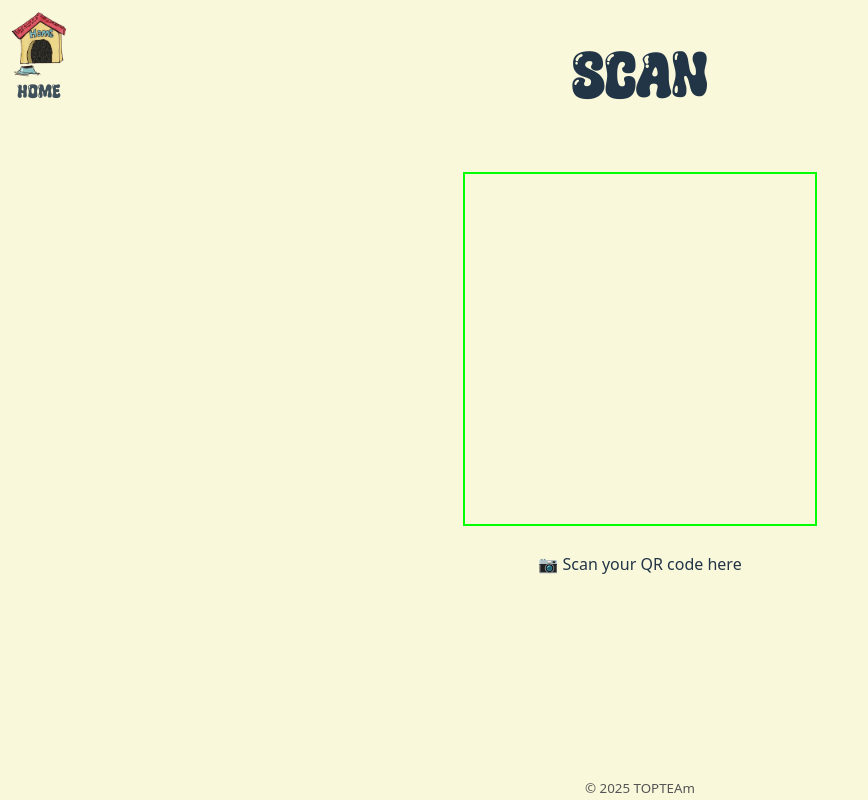
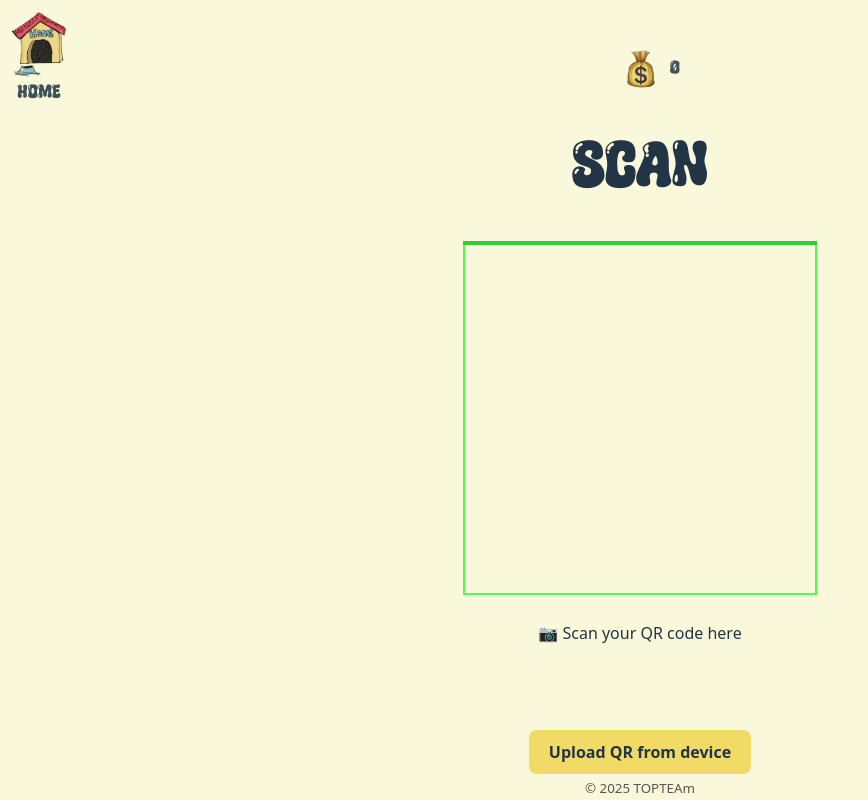
Before and after one commit to XuanLIN0224/Game-based-Promotion-Study-App-TOPTEAm, a React (Vite) app in the folder frontend/: page /Game-based-Promotion-Study-App-TOPTEAm/scan in a window 1280 px wide. Shown: the whole page, without its empty margins (0-868 px from the left). Built offline with nearby package versions, Linux system fonts and the light colour scheme; no server answers; sample sign-in values are in the browser's storage.

Commit message:
added upload option in scan page and render current score on top of the page

```diff
--- a/frontend/src/pages/Scan.jsx
+++ b/frontend/src/pages/Scan.jsx
@@ -7,8 +7,58 @@ export default function Scan() {
   const BASE = import.meta.env.BASE_URL || "/";
   const videoRef = useRef(null);
   const canvasRef = useRef(null);
+
   const [qrResult, setQrResult] = useState("");
+  const [score, setScore] = useState(0);
+  const [group, setGroup] = useState("");
 
+  // fetch current user
+  useEffect(() => {
+    fetch("http://localhost:5001/api/auth/me", {
+      headers: {
+        Authorization: `Bearer ${localStorage.getItem("token")}`,
+      },
+    })
+      .then((res) => res.json())
+      .then((data) => {
+        setScore(data?.score || 0);
+        setGroup(data?.group || "default");
+      })
+      .catch((err) => console.error("Failed to fetch /auth/me:", err));
+  }, []);
+
+  // Group icons
+  const groupIcons = {
+    default: { coin: `${BASE}icons/default/moneybag_icon.png` },
+    dog: { coin: `${BASE}icons/dog/coin.png` },
+    cat: { coin: `${BASE}icons/cat/coin.png` },
+  };
+  const icons = groupIcons[group] ?? groupIcons.default;
+
+  // Handle QR code scan result
+  const handleScanResult = (code) => {
+    if (code && code !== qrResult) {
+      setQrResult(code);
+      console.log("QR Code:", code);
+
+      fetch("http://localhost:5001/api/user/scan", {
+        method: "POST",
+        headers: {
+          "Content-Type": "application/json",
+          Authorization: `Bearer ${localStorage.getItem("token")}`,
+        },
+        body: JSON.stringify({ code }),
+      })
+        .then((res) => res.json())
+        .then((data) => {
+          setScore(data.score); // update score
+          alert(`✅ Scanned! Your new score: ${data.score}`);
+        })
+        .catch((err) => console.error("Scan error:", err));
+    }
+  };
+
+  // QR scanning effect (camera)
   useEffect(() => {
     const constraints = { video: { facingMode: "environment" } };
 
@@ -30,26 +80,7 @@ export default function Scan() {
             const imageData = ctx.getImageData(0, 0, canvas.width, canvas.height);
             const code = jsQR(imageData.data, imageData.width, imageData.height);
 
-            if (code && code.data !== qrResult) {
-              setQrResult(code.data);
-              console.log("QR Code:", code.data);
-
-              // Call backend to add score
-              fetch("http://localhost:5001/api/user/scan", {
-                method: "POST",
-                headers: {
-                  "Content-Type": "application/json",
-                  Authorization: `Bearer ${localStorage.getItem("token")}`, // assuming you store JWT in localStorage
-                },
-                body: JSON.stringify({ code: code.data }),
-              })
-                .then((res) => res.json())
-                .then((data) => {
-                  console.log("Score updated:", data);
-                  alert(`✅ Scanned! Your new score: ${data.score}`);
-                })
-                .catch((err) => console.error("Scan error:", err));
-            }
+            if (code) handleScanResult(code.data);
           }
           requestAnimationFrame(scan);
         };
@@ -65,8 +96,37 @@ export default function Scan() {
     };
   }, [qrResult]);
 
-    return (
+  // Handle file upload
+  const handleFileUpload = (e) => {
+    const file = e.target.files[0];
+    if (!file) return;
+
+    const reader = new FileReader();
+    reader.onload = () => {
+      const img = new Image();
+      img.onload = () => {
+        const canvas = canvasRef.current;
+        const ctx = canvas.getContext("2d");
+        canvas.width = img.width;
+        canvas.height = img.height;
+        ctx.drawImage(img, 0, 0, img.width, img.height);
+
+        const imageData = ctx.getImageData(0, 0, canvas.width, canvas.height);
+        const code = jsQR(imageData.data, imageData.width, imageData.height);
+        if (code) {
+          handleScanResult(code.data);
+        } else {
+          alert("❌ No QR code found in this image");
+        }
+      };
+      img.src = reader.result;
+    };
+    reader.readAsDataURL(file);
+  };
+
+  return (
     <div className="page">
+      {/* Left nav */}
       <div className="leftside">
         <div className="pagelinkicon" onClick={() => navigate("/")}>
           <img
@@ -81,16 +141,27 @@ export default function Scan() {
         </div>
       </div>
 
+      {/* Score Pad */}
+      <div className="scorePad">
+        <div
+          className="pagelinkicon"
+          style={{ display: "flex", flexDirection: "row", gap: "10px" }}
+        >
+          <img src={icons.coin} className="icon" alt="Score" />
+          <p className="iconcaption">{score}</p>
+        </div>
+      </div>
+
       <h1 className="title">Scan</h1>
 
-      {/* Scanner block moved down */}
+      {/* Scanner */}
       <div
         className="content"
         style={{
           textAlign: "center",
           position: "relative",
           display: "inline-block",
-          marginTop: "40px", // 👈 moves scanner down
+          marginTop: "20px",
         }}
       >
         <video
@@ -99,32 +170,54 @@ export default function Scan() {
             width: "350px",
             height: "350px",
             objectFit: "cover",
-            border: "2px solid #0f0",
+            border: "2px solid rgba(83, 248, 83, 1)",
           }}
         />
         <canvas ref={canvasRef} style={{ display: "none" }} />
 
-        {/* Green scanning bar (thicker) */}
+        {/* Green scanning bar */}
         <div
           style={{
             position: "absolute",
             top: 0,
             left: 0,
             width: "100%",
+            height: "4px",
             background: "limegreen",
             animation: "scan 2s linear infinite",
           }}
         />
 
         {qrResult ? (
-          < p style={{ marginTop: "20px" }}>
-             QR Code: <b>{qrResult}</b>
+          <p style={{ marginTop: "20px" }}>
+            QR Code: <b>{qrResult}</b>
           </p>
         ) : (
           <p style={{ marginTop: "20px" }}>📷 Scan your QR code here</p>
         )}
       </div>
+
+      {/* Upload button */}
+      <div style={{ textAlign: "center", marginTop: "20px" }}>
+        <label
+          style={{
+            display: "inline-block",
+            padding: "10px 20px",
+            background: "rgba(241, 218, 102, 1)",
+            borderRadius: "8px",
+            cursor: "pointer",
+            fontWeight: "bold",
+          }}
+        >
+          Upload QR from device
+          <input
+            type="file"
+            accept="image/*"
+            onChange={handleFileUpload}
+            style={{ display: "none" }}
+          />
+        </label>
+      </div>
     </div>
   );
-
 }
```
